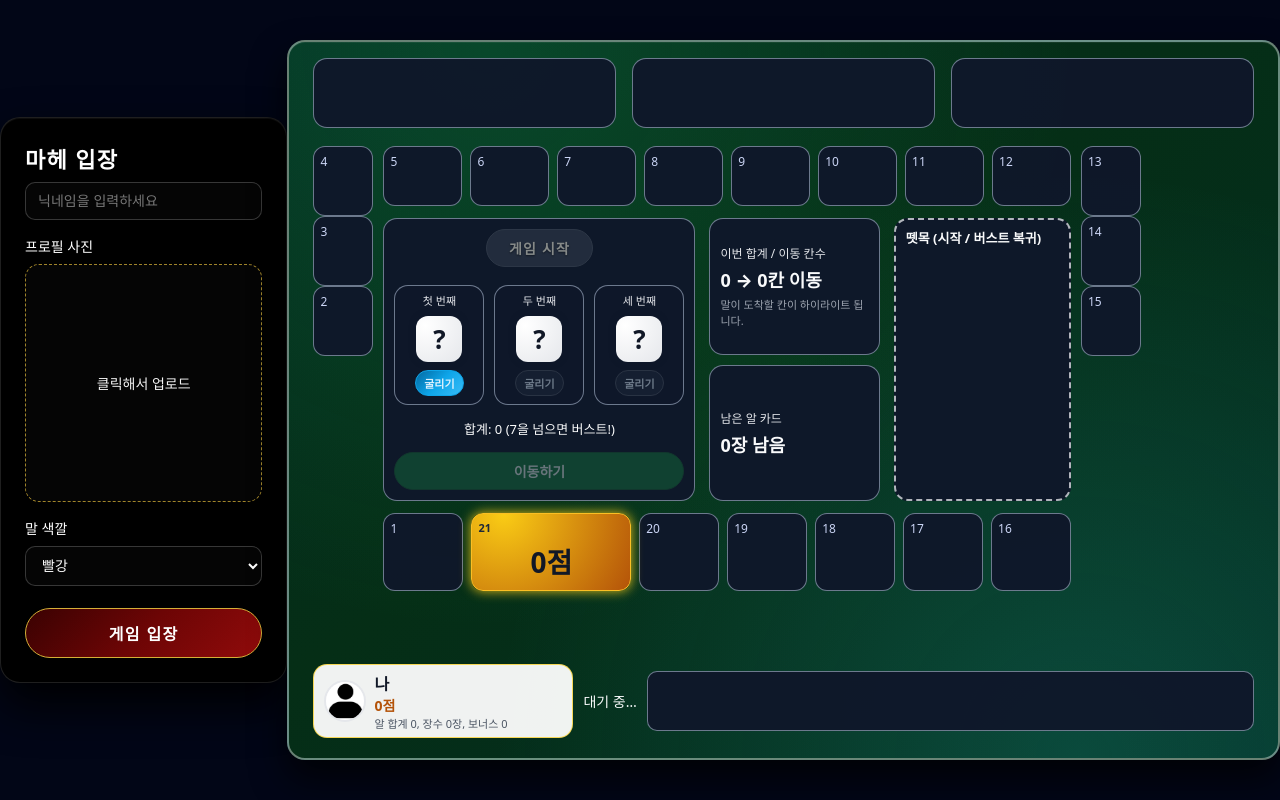
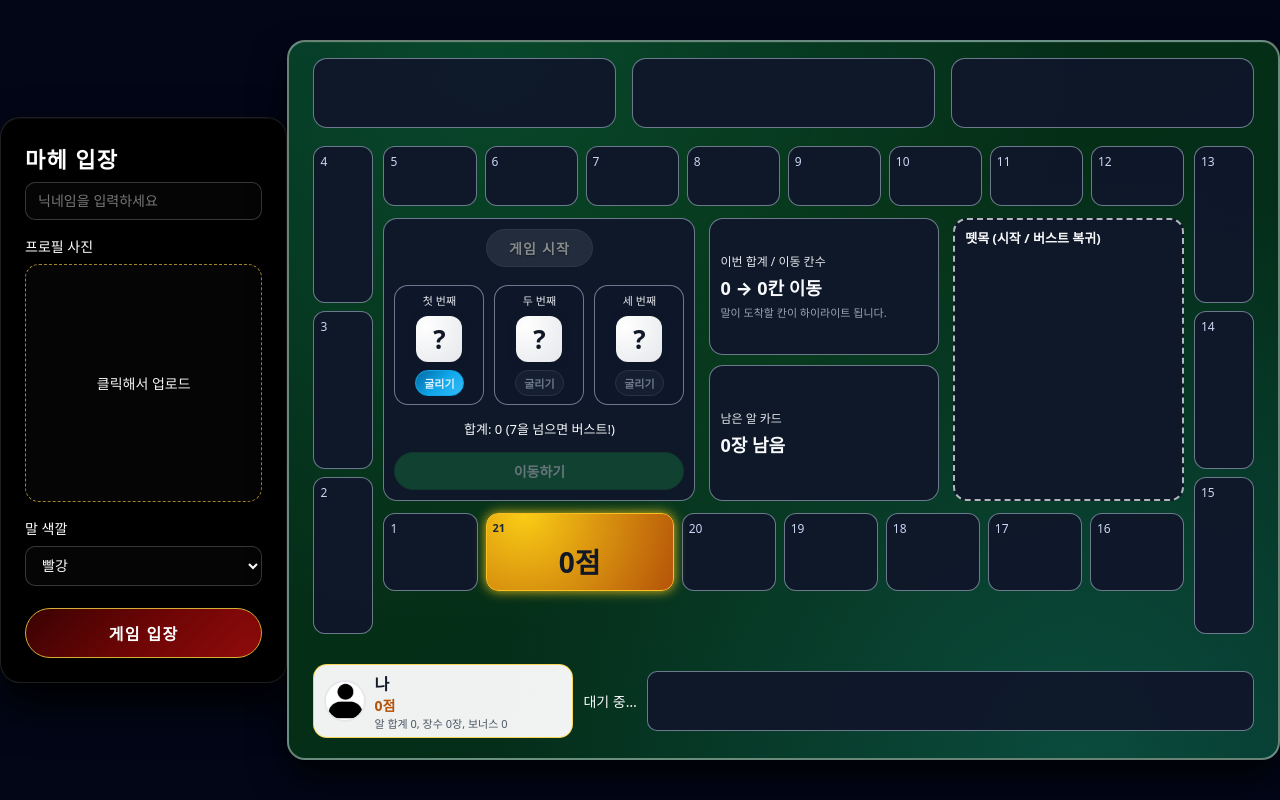
Before and after one commit to nomtekcop/Mahe_n, a website: page public/index.html in a window 1280 px wide. Drawn offline with nearby package versions, Linux system fonts and the light colour scheme.

Commit message:
Update index.html

```diff
--- a/public/index.html
+++ b/public/index.html
@@ -2,7 +2,7 @@
 <html lang="ko">
   <head>
     <meta charset="UTF-8" />
-    <title>MAHÉ – 알 카드 레이스</title>
+    <title>JUSTITIA</title>
     <style>
       * { box-sizing: border-box; }
       body {
@@ -191,12 +191,23 @@
   gap: 10px;
   align-items: stretch;
   flex: 1; /* 가운데 보드가 세로 공간을 더 많이 차지하게 */
+  width: 100%;
 }
+
+#left-column,
+#right-column {
+  display: flex;
+  flex-direction: column;
+  justify-content: space-between;  /* 위·중간·아래로 고르게 배치 */
+  gap: 8px;                        /* 위/아래 줄 간 텀 */
+}
+
+
 
 #left-column .board-cell,
 #right-column .board-cell {
-  flex: 0 0 auto;  /* 세로로 늘어나지 않게 */
-  min-height: 70px; /* 살짝만 기존보다 크게 */
+  flex: 1;          /* 전체 높이에 맞춰서 3등분으로 쭉 늘어나게 */
+  min-height: 60px; /* 너무 작지 않게 최소 높이만 살짝 */
 }
 
 
@@ -207,6 +218,7 @@
     justify-content: space-between;
     gap: 12px;
     height: 100%;
+    flex: 1;
   }
 
   /* 위쪽 가로줄 (5~12) */
@@ -539,7 +551,7 @@
 
 
      #my-profile-bar {
-  margin-top: auto;   /* 남는 세로 공간을 위에서 먹고, 프로필 바는 맨 아래로 */
+  margin-top: 12px;   /* 남는 세로 공간을 위에서 먹고, 프로필 바는 맨 아래로 */
   padding-top: 8px;
   display: flex;
   align-items: center;
@@ -741,7 +753,7 @@
 
               <!-- 합계 / 버스트 안내 -->
               <div id="dice-info-text">
-                합계: <span id="dice-sum">0</span> (7을 넘으면 버스트!)
+                합계: <span id="dice-sum-top">0</span> (7을 넘으면 버스트!)
               </div>
 
               <!-- 🔹 멈추고 이동 버튼(대빵 크게) -->
```
